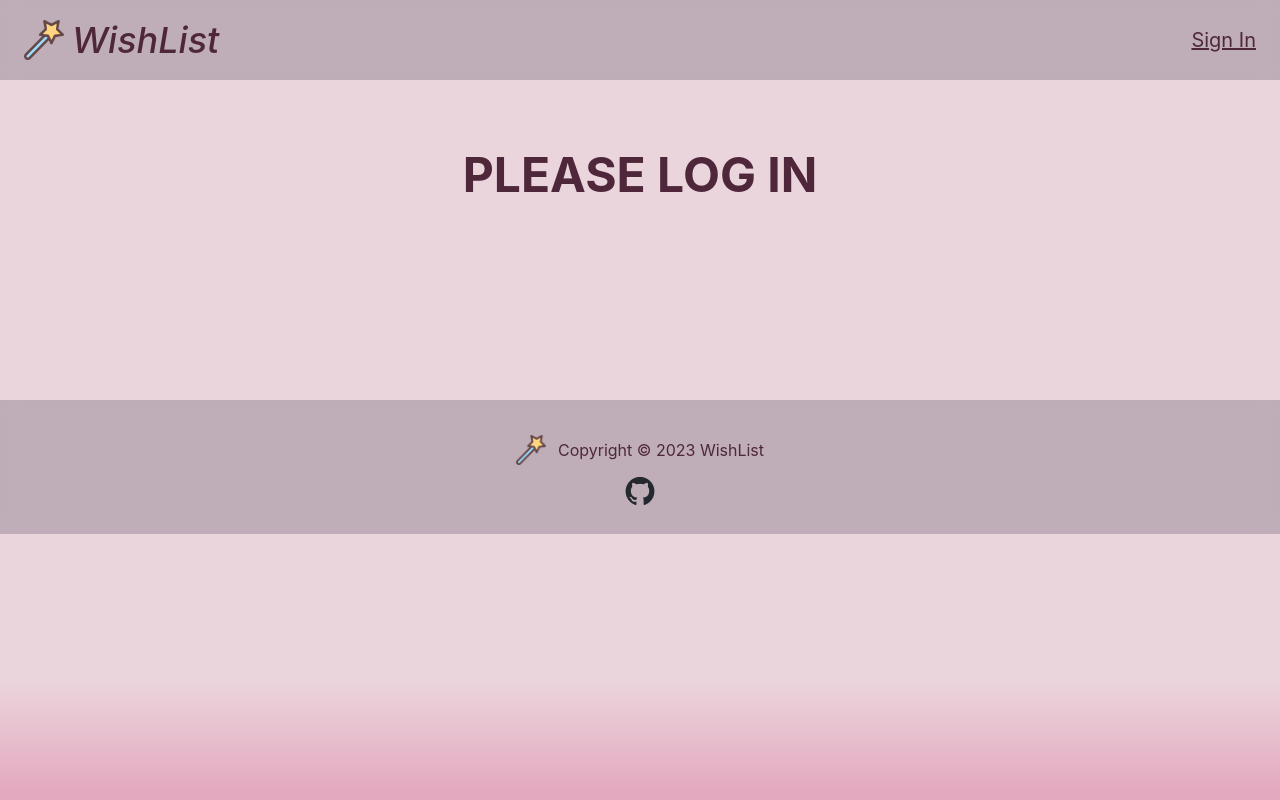
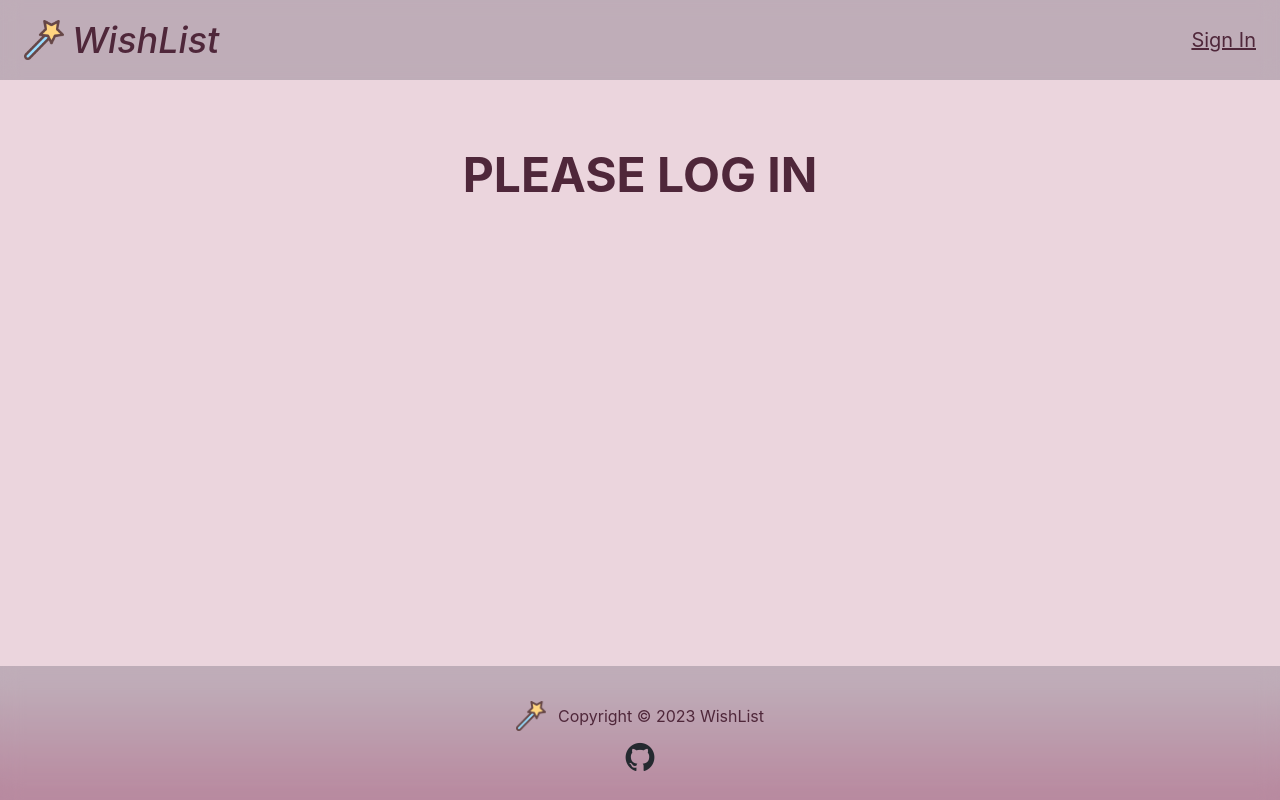
Before and after one commit to hideto13/wishlist-app, a React (Create React App) app: page /wishes in a window 1280 px wide. Built offline with nearby package versions, Linux system fonts and the light colour scheme; the HTML template or start-up script is replaced by a standard one.

Commit message:
feat: fetch wishes after add/delete wish

```diff
--- a/src/App.js
+++ b/src/App.js
@@ -19,6 +19,8 @@ const AppContainer = styled.div`
   box-sizing: border-box;
   background: #ebd5dd;
   background: linear-gradient(#ebd5dd 85%, #e3a9be 99%);
+  display: flex;
+  flex-direction: column;
 `
 const browserLocale = navigator.language
 
--- a/src/components/AddWishModal/index.jsx
+++ b/src/components/AddWishModal/index.jsx
@@ -16,7 +16,7 @@ export default function AddWishModal({ isOpen, onClose }) {
     image: '',
     price: '',
   }
-  const { token } = useContext(UserContext)
+  const { token, getWishes } = useContext(UserContext)
   const [newWish, setNewWish] = useState(initialNewWish)
   const [error, setError] = useState('')
 
@@ -45,6 +45,7 @@ export default function AddWishModal({ isOpen, onClose }) {
         .then(res => {
           onClose()
           setNewWish(initialNewWish)
+          getWishes()
         })
         .catch(e => {
           console.log(e)
--- a/src/components/Footer/Footer.styled.js
+++ b/src/components/Footer/Footer.styled.js
@@ -7,6 +7,7 @@ export const AppFooter = styled.div`
   display: flex;
   align-items: center;
   justify-content: center;
+  margin-top: auto;
   @media (max-width: 768px) {
     padding: 16px;
   }
--- a/src/components/Wish/index.js
+++ b/src/components/Wish/index.js
@@ -17,12 +17,12 @@ import {
 } from './Wish.styled'
 
 function Wish({ name, price, link, description, image, isOwnerCard, _id }) {
-  const { token } = useContext(UserContext)
+  const { token, getWishes } = useContext(UserContext)
 
   function handleDelete() {
     deleteWish(_id, token)
       .then(res => {
-        console.log(res)
+        getWishes()
       })
       .catch(e => console.log(e))
   }
--- a/src/contexts/UserContext.js
+++ b/src/contexts/UserContext.js
@@ -1,10 +1,12 @@
 import React from 'react'
 import useUserInfo from '../hooks/useUserInfo'
+import useWishes from '../hooks/useWishes'
 
 export const UserContext = React.createContext()
 
 const UserProvider = ({ children }) => {
   const { token, checkUser, userId } = useUserInfo()
+  const { wishes, getWishes } = useWishes(token)
 
   return (
     <UserContext.Provider
@@ -12,6 +14,8 @@ const UserProvider = ({ children }) => {
         token,
         checkUser,
         userId,
+        wishes,
+        getWishes,
       }}
     >
       {children}
--- /dev/null
+++ b/src/hooks/useWishes.js
@@ -0,0 +1,25 @@
+import { useState, useEffect,  } from 'react'
+import { getUserWishes } from '../api'
+
+const useWishes = token => {
+  const [wishes, setWishes] = useState([])
+
+  function getWishes() {
+    getUserWishes(token)
+      .then(res => {
+        setWishes(res)
+      })
+      .catch(e => console.log(e))
+  }
+
+  useEffect(() => {
+    if (token) getWishes()
+  }, [token])
+
+  return {
+    wishes,
+    getWishes,
+  }
+}
+
+export default useWishes
--- a/src/i18n/messages.js
+++ b/src/i18n/messages.js
@@ -61,7 +61,7 @@ export const messages = {
     // myWishes page
     myWishesTitle: 'Мои желания...',
     myWishesErrorTitle: 'Зарегистрируйтесь, чтобы создать свой лист желаний',
-    myWishesButton: 'Добавить ещё',
+    myWishesButton: 'Добавить',
     // wishes page
     wishesTitle: 'Пожалуйста, подари мне...',
     wishesErrorTitle: 'Список желаний пуст',
--- a/src/pages/MyWishes/index.jsx
+++ b/src/pages/MyWishes/index.jsx
@@ -1,11 +1,10 @@
-import { useState, useEffect, useContext } from 'react'
+import { useState, useContext } from 'react'
 import { FormattedMessage } from 'react-intl'
 import Button from '../../components/Button'
 import Title from '../../components/Title'
 import Wish from '../../components/Wish'
 import PageContainer from '../../components/PageContainer'
 import AddWishModal from '../../components/AddWishModal'
-import { getUserWishes } from '../../api'
 import { UserContext } from '../../contexts/UserContext'
 import { useCopyToClipboard } from '../../hooks/useCopyToClipboard'
 import {
@@ -16,26 +15,12 @@ import {
 } from './MyWishes.styled'
 
 function MyWishes() {
-  const { token, userId } = useContext(UserContext)
+  const { token, userId, wishes } = useContext(UserContext)
   const [linkCopied, copylLink, linkRef] = useCopyToClipboard()
-
-  const [wishes, setWishes] = useState([])
   const [modalOpen, setModalOpen] = useState(false)
 
   const handleOpenModal = () => setModalOpen(true)
   const handleCloseModal = () => setModalOpen(false)
-
-  function getWishes() {
-    getUserWishes(token)
-      .then(res => {
-        setWishes(res)
-      })
-      .catch(e => console.log(e))
-  }
-
-  useEffect(() => {
-    if (token) getWishes()
-  }, [token])
 
   if (!token)
     return (
```
